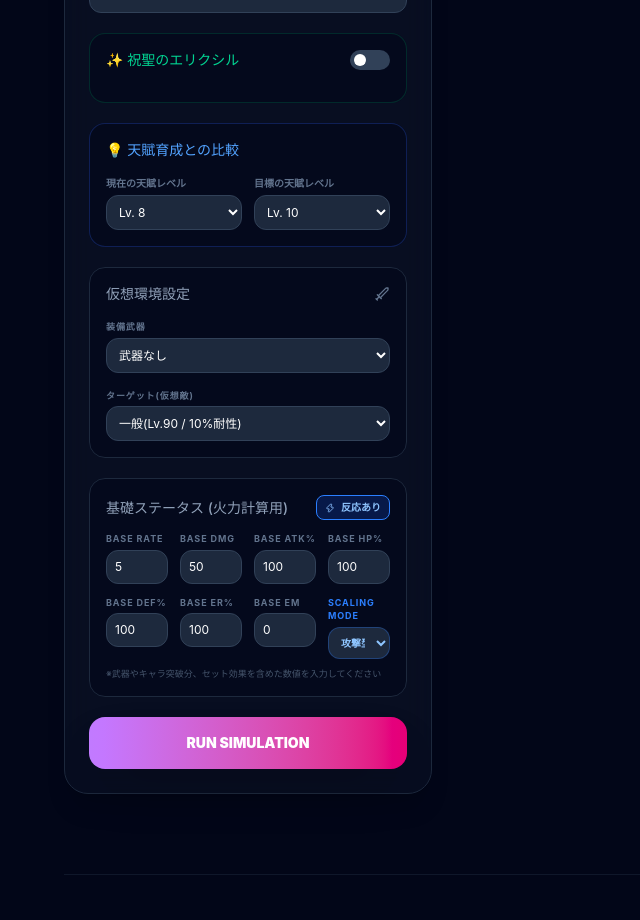
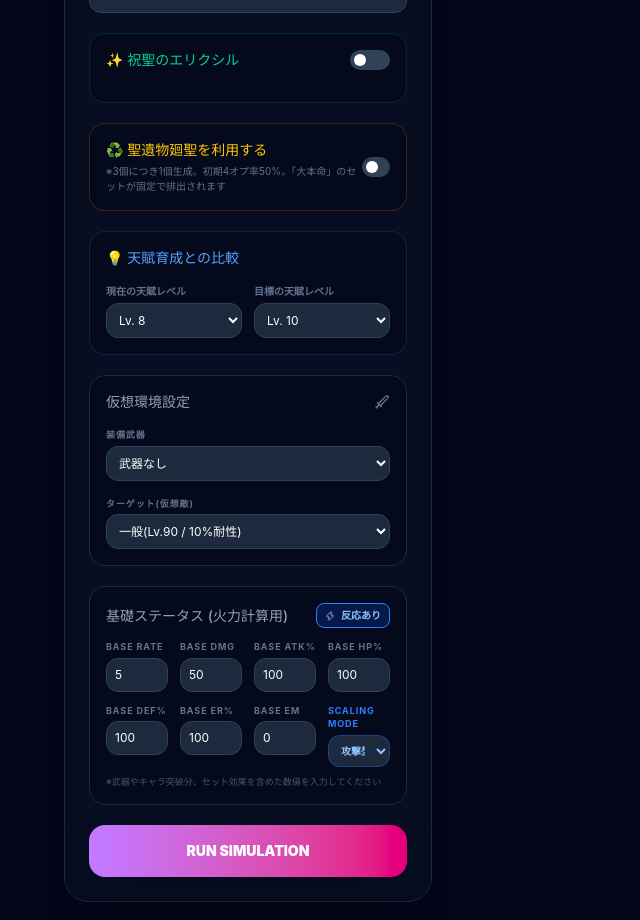
Before and after one commit to bonta9puri-commits/artifact-sim-web, a Next.js app: page / in a window 1280 px wide. Shown: the part 1480-2400 px from the top of the page, without its empty margins (0-640 px from the left). Built offline with nearby package versions, Linux system fonts and the light colour scheme.

Commit message:
Feat: Re-enable Strongbox with 50% 4-substat rate and fixed Set 1

```diff
--- a/src/app/page.tsx
+++ b/src/app/page.tsx
@@ -684,6 +684,22 @@ export default function Home() {
                     )}
                   </div>
                 )}
+
+                {/* Strongbox Toggle */}
+                <div className="bg-slate-950/50 p-4 rounded-2xl border border-yellow-900/50">
+                  <div className="flex items-center justify-between">
+                    <div>
+                      <label className="text-sm font-medium text-yellow-400 flex items-center gap-2">♻️ 聖遺物廻聖を利用する</label>
+                      <p className="text-[10px] text-slate-500 mt-1">※3個につき1個生成。初期4オプ率50%。「大本命」のセットが固定で排出されます</p>
+                    </div>
+                    <button
+                      onClick={() => setUseStrongbox(!useStrongbox)}
+                      className={`w-10 h-5 rounded-full relative transition-colors ${useStrongbox ? 'bg-yellow-500' : 'bg-slate-700'}`}
+                    >
+                      <div className={`w-3 h-3 bg-white rounded-full absolute top-1 transition-all ${useStrongbox ? 'left-6' : 'left-1'}`} />
+                    </button>
+                  </div>
+                </div>
 
                 {gameId === "genshin" && (
                   <div className="bg-slate-950/50 p-4 rounded-2xl border border-blue-900/50">
--- a/src/lib/simulator.ts
+++ b/src/lib/simulator.ts
@@ -112,7 +112,7 @@ export const ELIXIR_COST: Record<string, number> = {
   "理の冠": 3
 };
 
-export function generateArtifact(gameId: GameId, part: string, subPool: string[], scoreWeights: Record<string, number>, targetSets: string[] = [], isOrnament: boolean = false) {
+export function generateArtifact(gameId: GameId, part: string, subPool: string[], scoreWeights: Record<string, number>, targetSets: string[] = [], isOrnament: boolean = false, isStrongbox: boolean = false) {
   const mainProbs = MAIN_PROBS[gameId][part] || { "攻撃力%": 100 };
   const main = weightedRandom(mainProbs);
 
@@ -120,14 +120,22 @@ export function generateArtifact(gameId: GameId, part: string, subPool: string[]
   let setName = "その他";
   let isTargetSet = false;
 
-  if (Math.random() < 0.5) {
+  if (isStrongbox) {
+    if (activeTargetSets.length > 0) {
+      setName = activeTargetSets[0];
+      isTargetSet = true;
+    }
+  } else if (Math.random() < 0.5) {
     if (activeTargetSets.length > 0) {
       setName = activeTargetSets[Math.floor(Math.random() * activeTargetSets.length)];
       isTargetSet = true;
     }
   }
 
-  const numSubs = Math.random() < 0.8 ? 3 : 4;
+  let numSubs = Math.random() < 0.8 ? 3 : 4;
+  if (isStrongbox && gameId === "genshin") {
+    numSubs = Math.random() < 0.5 ? 4 : 3;
+  }
   const available = subPool.filter(s => s !== main && s !== "未選択");
   const gameSubWeights = SUB_WEIGHTS[gameId] || {};
 
@@ -487,10 +495,10 @@ export function simulateUntilScore(gameId: GameId, target: number, scoreWeights:
       recycleQueue -= defaults.recycleRatio;
       const sp = parts[Math.floor(Math.random() * parts.length)];
       const isSOrnament = gameId === "starrail" && (sp === "次元界オーブ" || sp === "連結縄");
-      let sPool = dungeonA;
-      if (gameId === "starrail" && isSOrnament) sPool = dungeonB.length > 0 ? dungeonB : dungeonA;
+      let sPool = targetSets[0] && targetSets[0] !== "未選択" ? [targetSets[0]] : dungeonA;
+      if (gameId === "starrail" && isSOrnament) sPool = dungeonB.length > 0 ? [dungeonB[0]] : sPool;
 
-      const sart = generateArtifact(gameId, sp, subPool, scoreWeights, sPool, isSOrnament);
+      const sart = generateArtifact(gameId, sp, subPool, scoreWeights, sPool, isSOrnament, true);
       if (sart.score >= 58) godPieces.push(sart);
       const isSMainMatch = sart.main === mainStats[sp] ||
         sp.includes("花") || sp.includes("羽") ||
@@ -594,10 +602,10 @@ export function simulateFixedAttempts(gameId: GameId, totalAttempts: number, sta
       recycleQueue -= defaults.recycleRatio;
       const sp = parts[Math.floor(Math.random() * parts.length)];
       const isSOrnament = gameId === "starrail" && (sp === "次元界オーブ" || sp === "連結縄");
-      let sPool = dungeonA;
-      if (gameId === "starrail" && isSOrnament) sPool = dungeonB.length > 0 ? dungeonB : dungeonA;
+      let sPool = targetSets[0] && targetSets[0] !== "未選択" ? [targetSets[0]] : dungeonA;
+      if (gameId === "starrail" && isSOrnament) sPool = dungeonB.length > 0 ? [dungeonB[0]] : sPool;
 
-      const sart = generateArtifact(gameId, sp, subPool, scoreWeights, sPool, isSOrnament);
+      const sart = generateArtifact(gameId, sp, subPool, scoreWeights, sPool, isSOrnament, true);
       if (sart.score >= 58) godPieces.push(sart);
       const isSMainMatch = sart.main === mainStats[sp] ||
         sp.includes("花") || sp.includes("羽") ||
```
